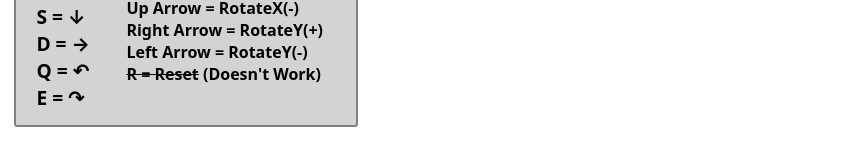
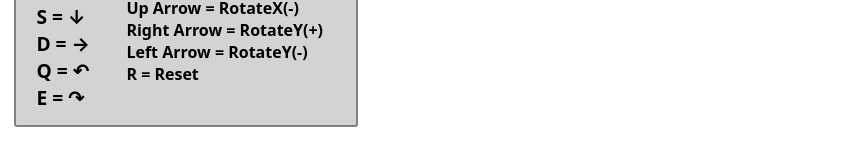
Before and after one commit to Mandzioha/Moving-Hole, a plain HTML site: page index.html in a window 1280 px wide. Shown: the part 627-780 px from the top of the page, without its empty margins (0-864 px from the left). Drawn offline with Linux system fonts and the light colour scheme.

Commit message:
no comment

```diff
--- a/index.html
+++ b/index.html
@@ -86,7 +86,7 @@
             <h3>Up Arrow = RotateX(-)</h3>
             <h3>Right Arrow = RotateY(+)</h3>
             <h3>Left Arrow = RotateY(-)</h3>
-            <h3><strike>R = Reset</strike> (Doesn't Work)</h3>
+            <h3>R = Reset</h3>
         </div>
     </div>
 
```
